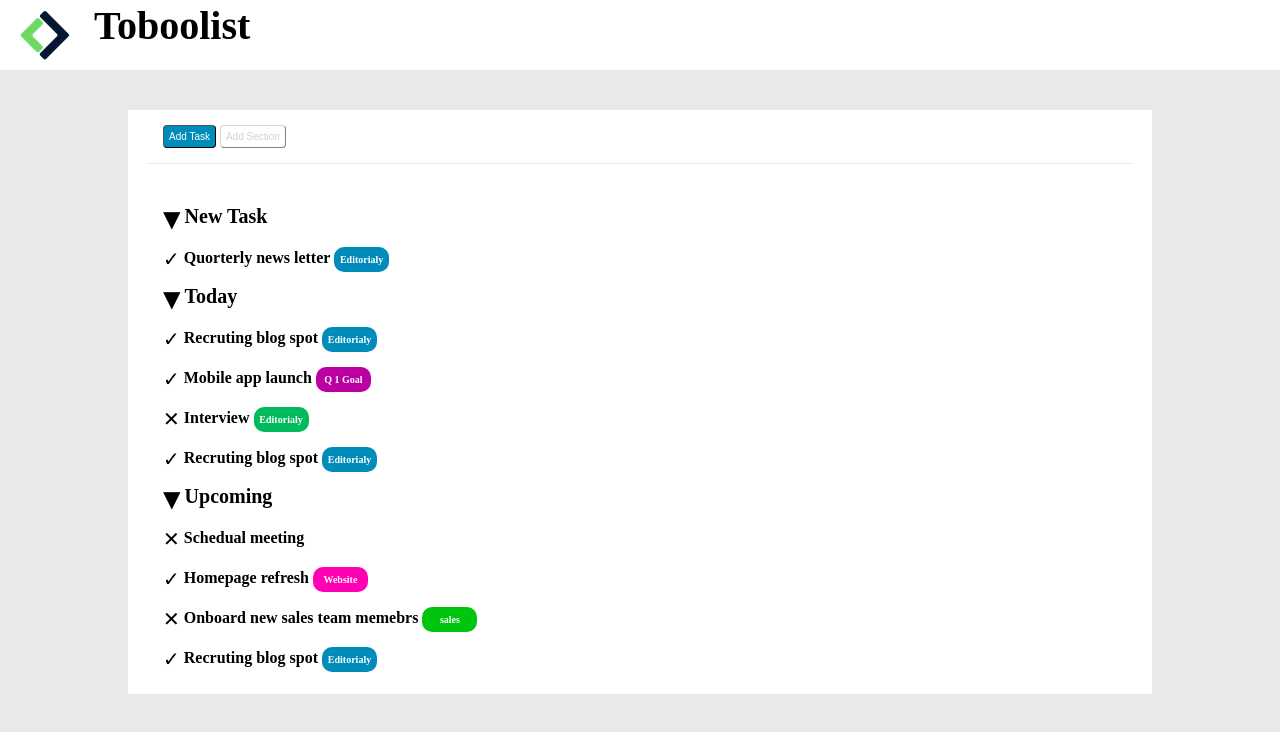
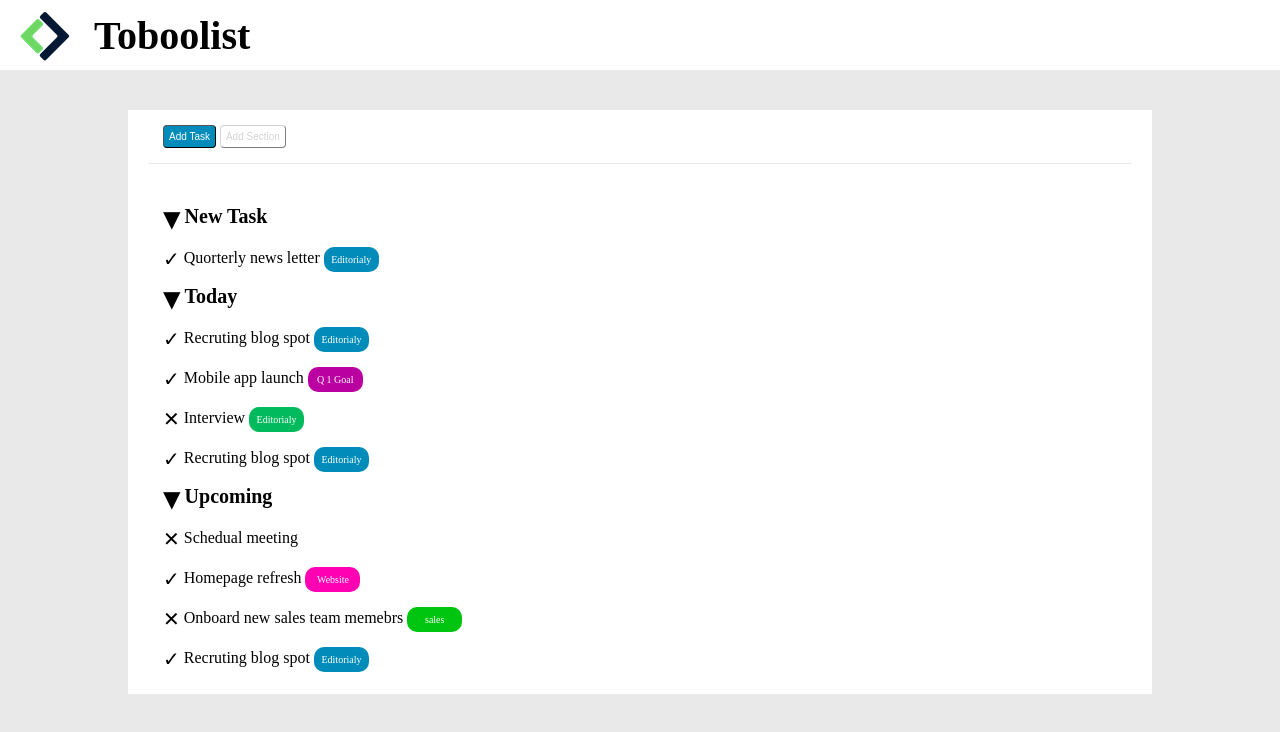
Before and after one commit to TommasoLodesani/html-css-toboolist, a plain HTML site: page index.html in a window 1280 px wide. Drawn offline with Linux system fonts and the light colour scheme.

Commit message:
correzione header

```diff
--- a/css/style.css
+++ b/css/style.css
@@ -3,6 +3,7 @@
     margin: 0%;
     padding: 0;
     box-sizing: border-box;
+
 }
 
 body{
@@ -14,19 +15,21 @@ body{
 header{
     height: 70px;
     background-color: white;
+    line-height: 70px;
 }
 
 #logo{
     padding: 10px 20px;
-    line-height: 90px;
     vertical-align: middle;
+    display: inline;
 
 }
 
 #logo-text{
     font-size: 40px;
     font-weight: 800;
-    display: inline-block;
+    vertical-align: middle;
+    display: inline;
 }
 
 /* corpo */
@@ -75,9 +78,6 @@ header{
 
 /* titolo task */
 
-#task{
-
-}
 
 #entity-freccia{
     display: inline-block;
@@ -113,11 +113,9 @@ strong{
     display: inline-block;
 }
 
-#todo-text{
-    font-weight: 700;
-}
 
-.editorial{
+
+.editorial {
     display: inline-block;
     background-color: #008CBA;
     width: 55px;
--- a/index.html
+++ b/index.html
@@ -6,6 +6,9 @@
     <meta name="viewport" content="width=device-width, initial-scale=1.0">
     <title>Toboolist</title>
     <link rel="stylesheet" href="css/style.css">
+    <link rel="preconnect" href="https://fonts.googleapis.com">
+    <link rel="preconnect" href="https://fonts.gstatic.com" crossorigin>
+    <link href="https://fonts.googleapis.com/css2?family=Roboto&family=Ubuntu:wght@300;400;500&display=swap" rel="stylesheet">
 </head>
 <body>
     <!-- intestazione -->
@@ -26,6 +29,7 @@
         </section>
 
         <!-- section list -->
+
         <section id="list-elements">
 
             <!-- prima punto -->
@@ -59,7 +63,7 @@
 
             </section>
 
-            <!-- seconda sezione -->
+            <!-- secondo punto -->
 
             <section id="sezione">
 
@@ -130,7 +134,7 @@
 
             </section>
 
-            <!-- terza sezione -->
+            <!-- terzo punto -->
 
             <section id="sezione">
 
```
